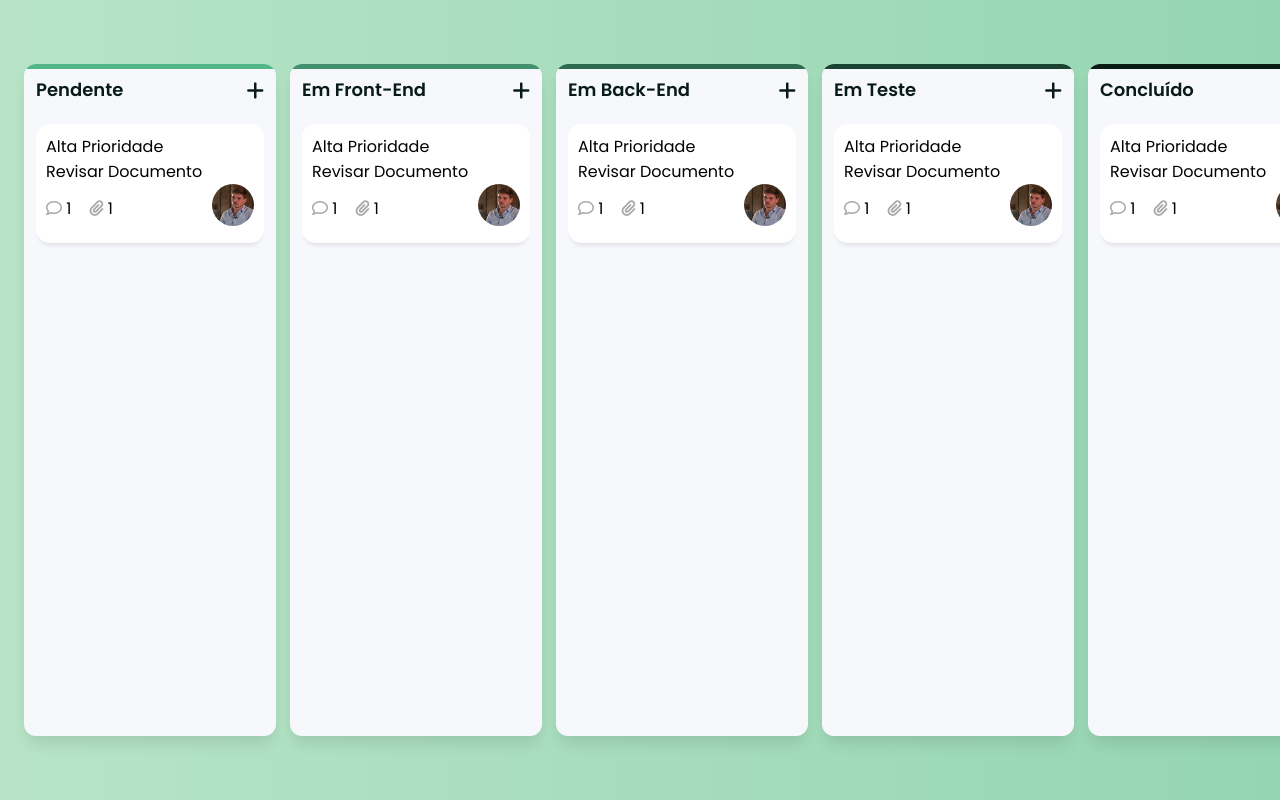
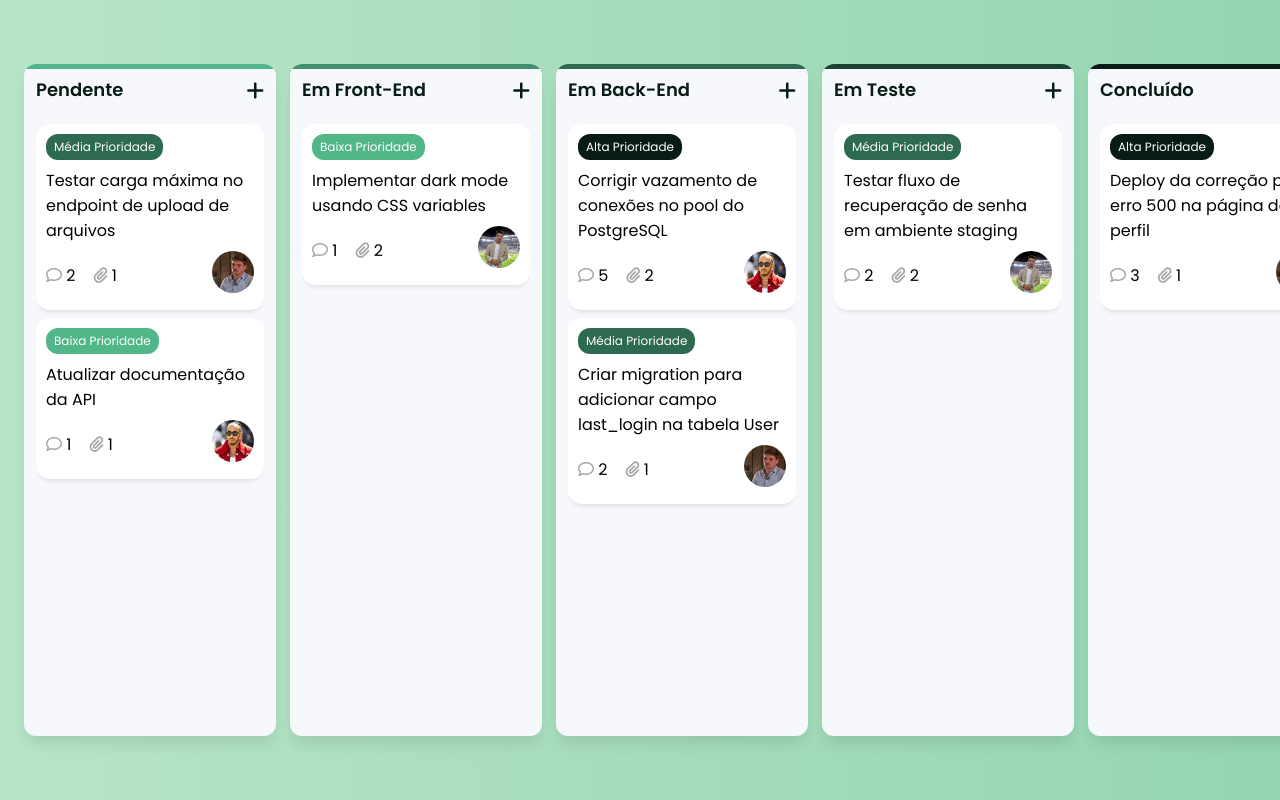
Before and after one commit to diegoolinek/kanban, a plain HTML site: page index.html in a window 1280 px wide. Drawn offline with Linux system fonts and the light colour scheme.

Commit message:
javascript and html fix

```diff
--- a/index.html
+++ b/index.html
@@ -22,13 +22,39 @@
             </div>
 
             <div class="kanban-cards">
-                <div class="kanban-card">
-                    <div class="badge-high">
+                <div class="kanban-card" draggable="true">
+                    <div class="badge medium">
                         <span>
-                            Alta Prioridade
+                            Média Prioridade
                         </span>
+                    </div>
                     <p class="card-title">
-                            Revisar Documento
+                        Testar carga máxima no endpoint de upload de arquivos
+                    </p>
+                    <div class="card-infos">
+                        <div class="card-icons">
+                            <p>
+                                <i class="fa-regular fa-comment"></i>
+                                2
+                            </p>
+                            <p>
+                                <i class="fa-solid fa-paperclip"></i>
+                                1
+                            </p>
+                        </div>
+                        <div class="user">
+                                <img src="src/img/avatar1.jpg" alt="Avatar">
+                        </div>
+                    </div>
+                </div>
+                <div class="kanban-card" draggable="true">
+                    <div class="badge low">
+                        <span>
+                            Baixa Prioridade
+                        </span>
+                    </div>
+                    <p class="card-title">
+                        Atualizar documentação da API
                     </p>
                     <div class="card-infos">
                         <div class="card-icons">
@@ -42,8 +68,7 @@
                             </p>
                         </div>
                         <div class="user">
-                                <img src="src/img/avatar1.jpg" alt="Avatar">
-                            </div>
+                                <img src="src/img/avatar2.png" alt="Avatar">
                         </div>
                     </div>
                 </div>
@@ -62,13 +87,14 @@
             </div>
 
             <div class="kanban-cards">
-                <div class="kanban-card">
-                    <div class="badge-high">
+                <div class="kanban-card" draggable="true">
+                    <div class="badge low">
                         <span>
-                            Alta Prioridade
+                            Baixa Prioridade
                         </span>
+                    </div>
                     <p class="card-title">
-                            Revisar Documento
+                        Implementar dark mode usando CSS variables
                     </p>
                     <div class="card-infos">
                         <div class="card-icons">
@@ -78,12 +104,11 @@
                             </p>
                             <p>
                                 <i class="fa-solid fa-paperclip"></i>
-                                    1
+                                2
                             </p>
                         </div>
                         <div class="user">
-                                <img src="src/img/avatar1.jpg" alt="Avatar">
-                            </div>
+                                <img src="src/img/avatar3.jpeg" alt="Avatar">
                         </div>
                     </div>
                 </div>
@@ -102,19 +127,45 @@
             </div>
 
             <div class="kanban-cards">
-                <div class="kanban-card">
-                    <div class="badge-high">
+                <div class="kanban-card" draggable="true">
+                    <div class="badge high">
                         <span>
                             Alta Prioridade
                         </span>
+                    </div>
                     <p class="card-title">
-                            Revisar Documento
+                        Corrigir vazamento de conexões no pool do PostgreSQL
                     </p>
                     <div class="card-infos">
                         <div class="card-icons">
                             <p>
                                 <i class="fa-regular fa-comment"></i>
-                                    1
+                                5
+                            </p>
+                            <p>
+                                <i class="fa-solid fa-paperclip"></i>
+                                2
+                            </p>
+                        </div>
+                        <div class="user">
+                                <img src="src/img/avatar2.png" alt="Avatar">
+                        </div>
+                    </div>
+                </div>
+                <div class="kanban-card" draggable="true">
+                    <div class="badge medium">
+                        <span>
+                            Média Prioridade
+                        </span>
+                    </div>
+                    <p class="card-title">
+                        Criar migration para adicionar campo last_login na tabela User
+                    </p>
+                    <div class="card-infos">
+                        <div class="card-icons">
+                            <p>
+                                <i class="fa-regular fa-comment"></i>
+                                2
                             </p>
                             <p>
                                 <i class="fa-solid fa-paperclip"></i>
@@ -123,7 +174,6 @@
                         </div>
                         <div class="user">
                                 <img src="src/img/avatar1.jpg" alt="Avatar">
-                            </div>
                         </div>
                     </div>
                 </div>
@@ -142,28 +192,28 @@
             </div>
 
             <div class="kanban-cards">
-                <div class="kanban-card">
-                    <div class="badge-high">
+                <div class="kanban-card" draggable="true">
+                    <div class="badge medium">
                         <span>
-                            Alta Prioridade
+                            Média Prioridade
                         </span>
+                    </div>
                     <p class="card-title">
-                            Revisar Documento
+                        Testar fluxo de recuperação de senha em ambiente staging
                     </p>
                     <div class="card-infos">
                         <div class="card-icons">
                             <p>
                                 <i class="fa-regular fa-comment"></i>
-                                    1
+                                2
                             </p>
                             <p>
                                 <i class="fa-solid fa-paperclip"></i>
-                                    1
+                                2
                             </p>
                         </div>
                         <div class="user">
-                                <img src="src/img/avatar1.jpg" alt="Avatar">
-                            </div>
+                                <img src="src/img/avatar3.jpeg" alt="Avatar">
                         </div>
                     </div>
                 </div>
@@ -182,19 +232,20 @@
             </div>
 
             <div class="kanban-cards">
-                <div class="kanban-card">
-                    <div class="badge-high">
+                <div class="kanban-card" draggable="true">
+                    <div class="badge high">
                         <span>
                             Alta Prioridade
                         </span>
+                    </div>
                     <p class="card-title">
-                            Revisar Documento
+                        Deploy da correção para erro 500 na página de perfil
                     </p>
                     <div class="card-infos">
                         <div class="card-icons">
                             <p>
                                 <i class="fa-regular fa-comment"></i>
-                                    1
+                                3
                             </p>
                             <p>
                                 <i class="fa-solid fa-paperclip"></i>
@@ -208,8 +259,9 @@
                 </div>
             </div>
         </div>
-        </div>
 
     </main>
+
+    <script src="src/javascript/script.js"></script>
 </body>
 </html>
--- a/src/css/styles.css
+++ b/src/css/styles.css
@@ -37,6 +37,7 @@ body {
     overflow: hidden;
     position: relative;
     min-width: 252px;
+    max-width: 252px;
 }
 
 .kanban-column::after {
@@ -150,6 +151,15 @@ body {
     object-fit: cover;
 }
 
+.dragging {
+    opacity: 0.5;
+}
+
+.cards-hover {
+    background-color: #eaeffa;
+    border-radius: 8px;
+}
+
 *::-webkit-scrollbar {
     width: 8px;
 }
--- a/src/javascript/script.js
+++ b/src/javascript/script.js
@@ -0,0 +1,25 @@
+document.querySelectorAll('.kanban-card').forEach(card => {
+    card.addEventListener('dragstart', e => {
+        e.currentTarget.classList.add('dragging');
+    })
+
+    card.addEventListener('dragend', e => {
+        e.currentTarget.classList.remove('dragging');
+    })
+})
+
+document.querySelectorAll('.kanban-cards').forEach(column => {
+    column.addEventListener('dragover', e => {
+        e.preventDefault();
+        e.currentTarget.classList.add('cards-hover')
+    })
+    column.addEventListener('dragleave', e => {
+        e.currentTarget.classList.remove('cards-hover')
+    })
+    column.addEventListener('drop', e => {
+        e.currentTarget.classList.remove('cards-hover')
+
+        const dragCard = document.querySelector('.kanban-card.dragging');
+        e.currentTarget.appendChild(dragCard)
+    })
+})
```
Lines whose indentation alone changed are shown as unchanged.
